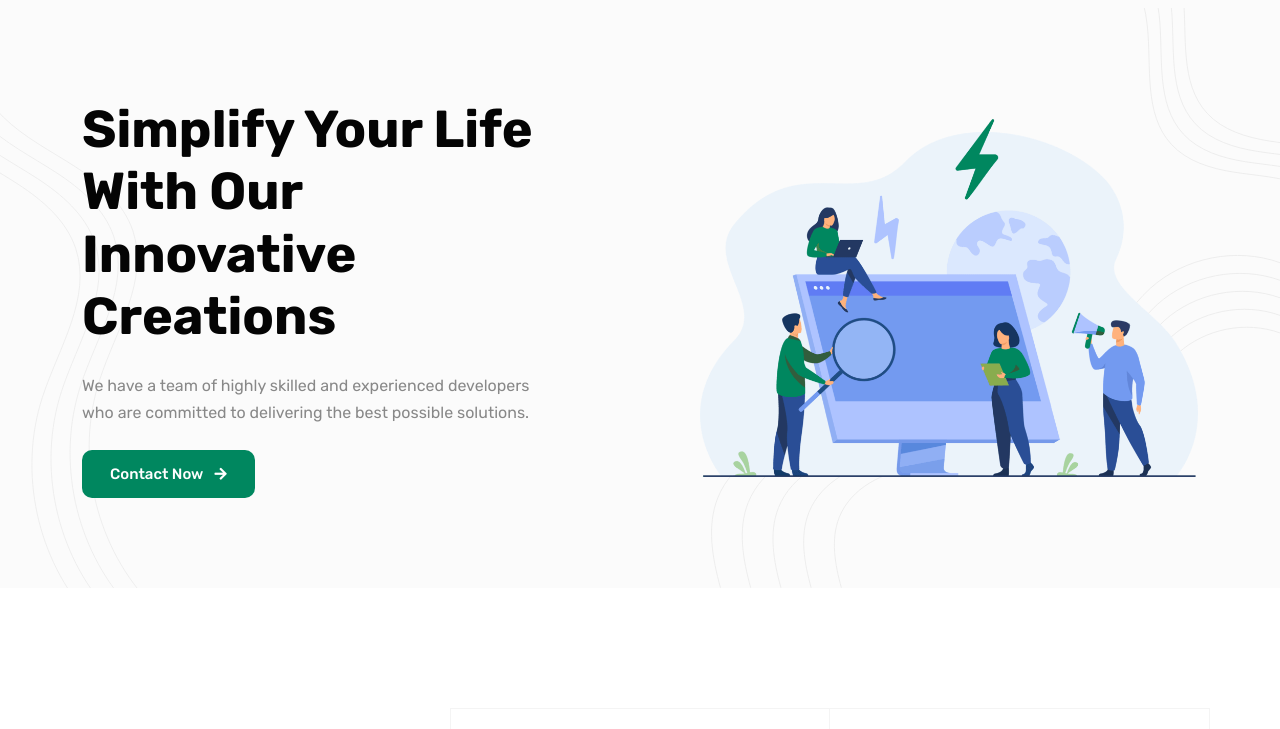
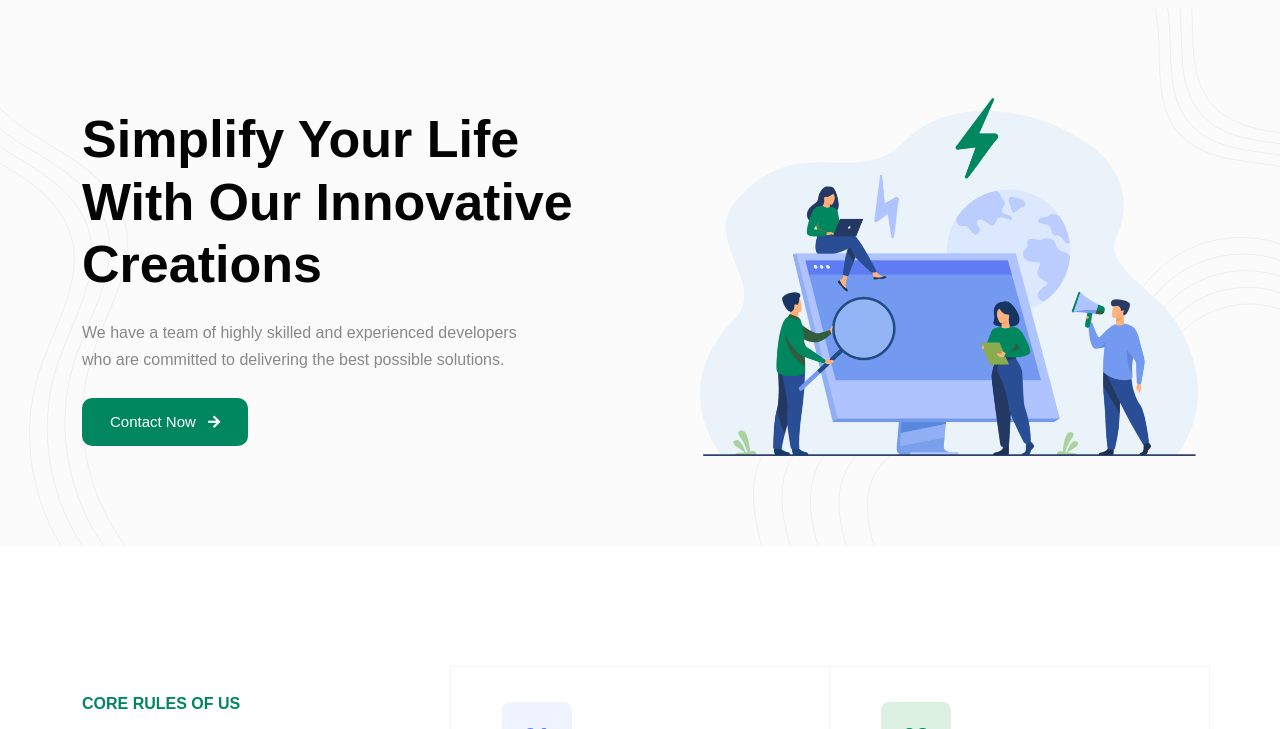
Before and after one commit to feedofmri/kursi, a plain HTML site: page index.html in a window 1280 px wide. Shown: the part 85-814 px from the top of the page. Drawn offline with Linux system fonts and the light colour scheme.

Commit message:
Update index.html

```diff
--- a/index.html
+++ b/index.html
@@ -17,7 +17,7 @@
 	<!-- # Google Fonts -->
 	<link rel="preconnect" href="https://fonts.googleapis.com">
 	<link rel="preconnect" href="https://fonts.gstatic.com" crossorigin>
-	<link href="https://fonts.googleapis.com/css2?family=Rubik:wght@400;500;700&display=swap" rel="stylesheet">
+	<link href="https://fonts.googleapis.com/css2?family=Poppins:wght@400;500;700&display=swap" rel="stylesheet">
 
 	<!-- # CSS Plugins -->
 	<link rel="stylesheet" href="plugins/slick/slick.css">
```
